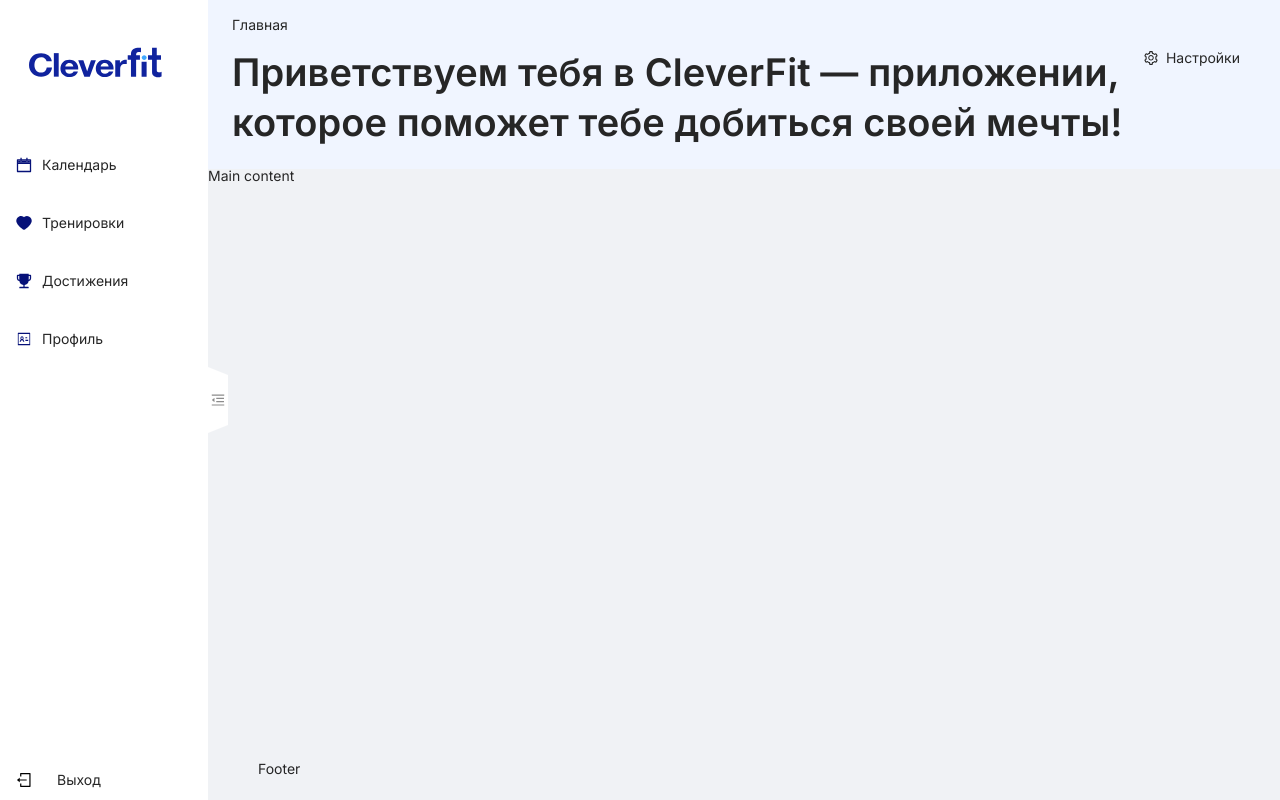
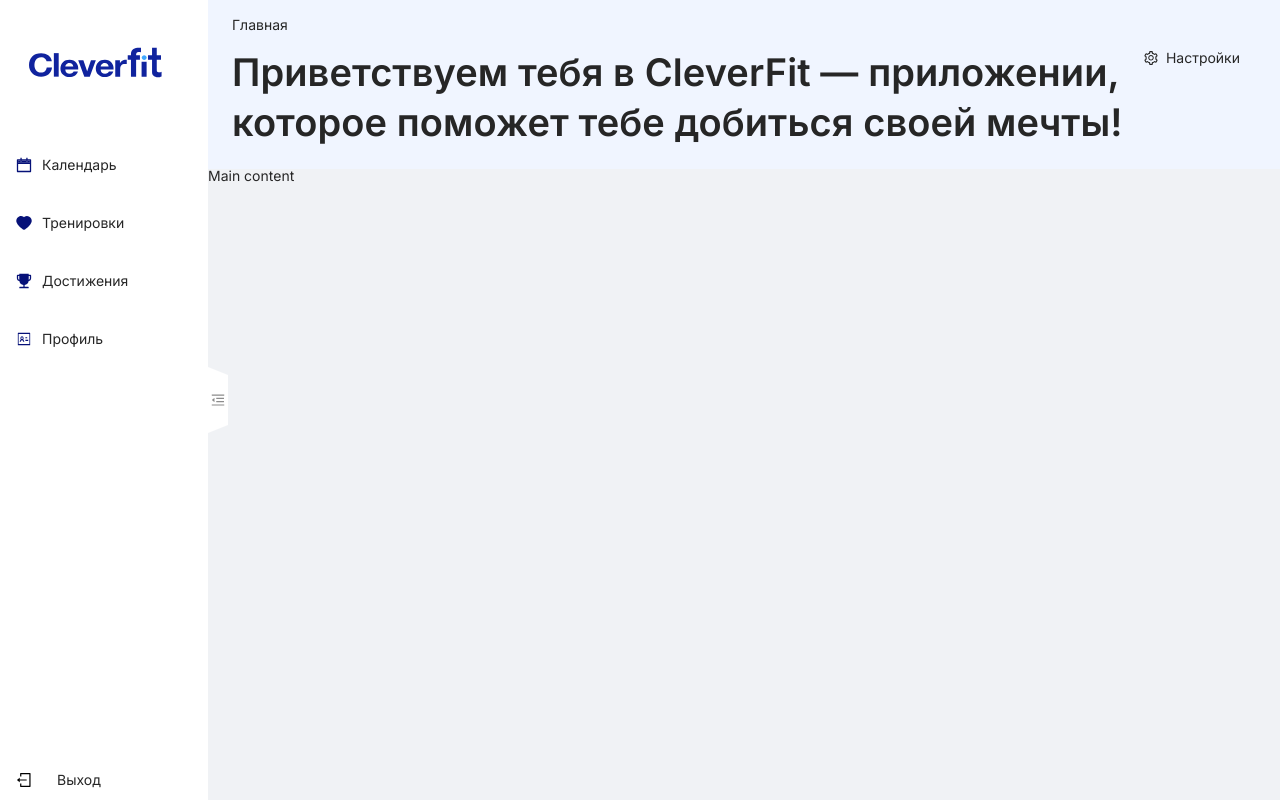
Before and after one commit to solum-the-creator/fitness-app, a React (Vite) app: page /#/ in a window 1280 px wide. Built offline with nearby package versions, Linux system fonts and the light colour scheme.

Commit message:
refactor: remove footer from main page

```diff
--- a/src/pages/main-page/main-page.tsx
+++ b/src/pages/main-page/main-page.tsx
@@ -5,7 +5,7 @@
 import { Sidebar } from '@components/sidebar';
 import { Header } from '@components/header';
 
-const { Content, Footer } = Layout;
+const { Content } = Layout;
 
 export const MainPage: React.FC = () => {
     return (
@@ -14,10 +14,7 @@
 
             <Layout>
                 <Header />
-                <Layout>
-                    <Content>Main content</Content>
-                    <Footer>Footer</Footer>
-                </Layout>
+                <Content>Main content</Content>
             </Layout>
         </Layout>
     );
```
